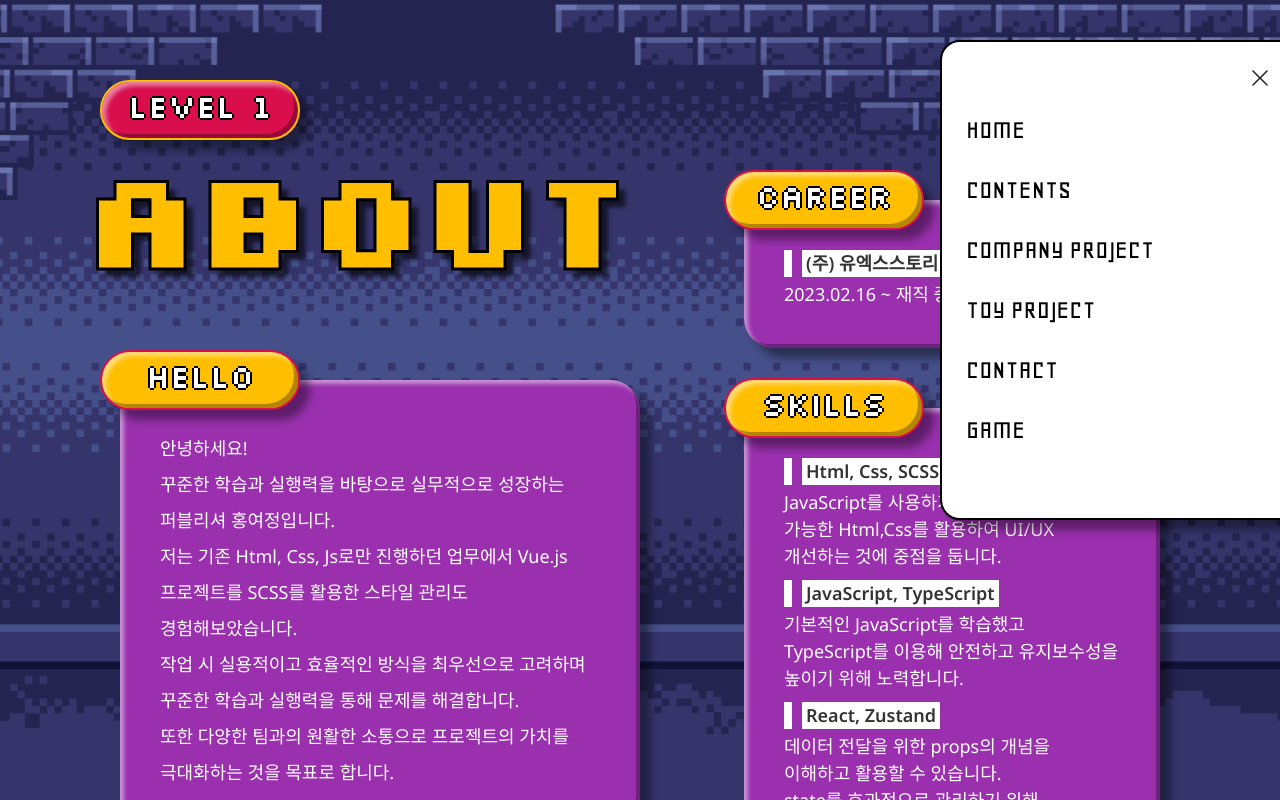
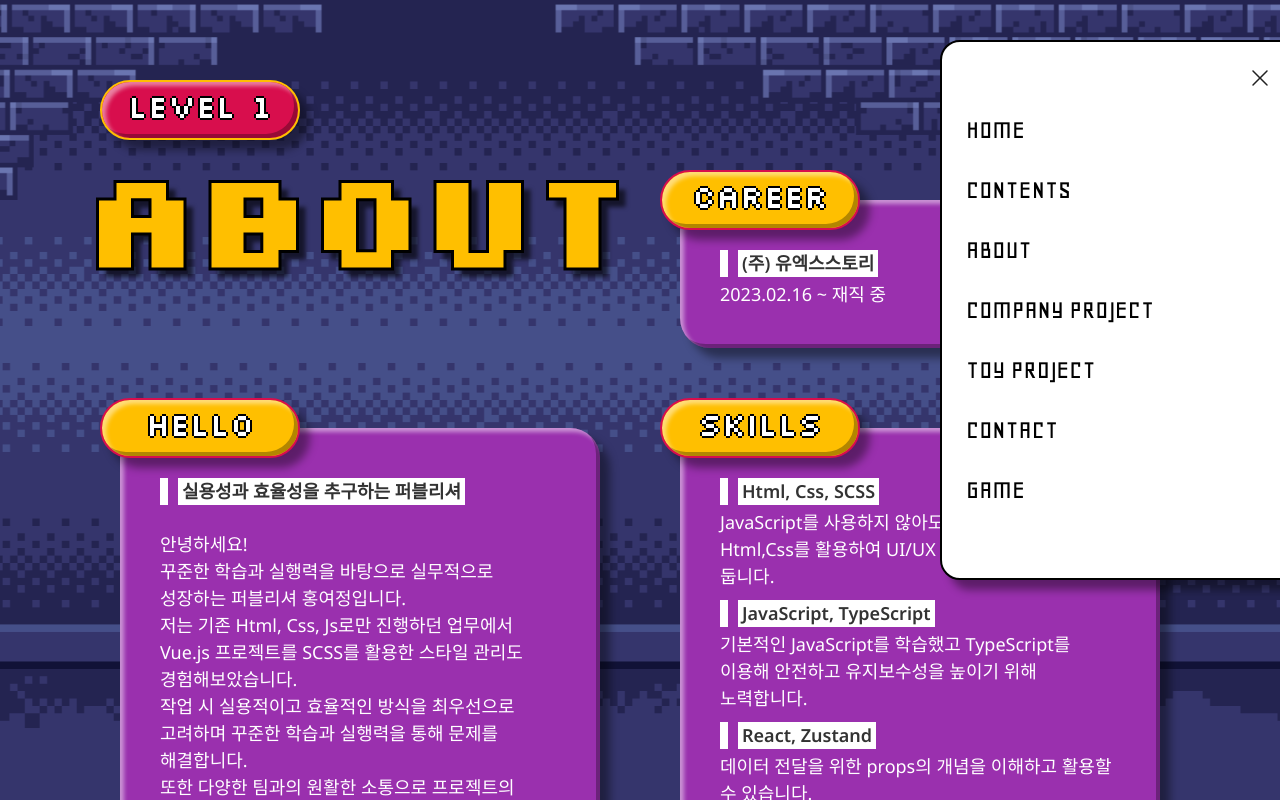
Before and after one commit to yyeojung/portfolio2025, a React (Create React App) app: page /about in a window 1280 px wide. Both pictures are taken after a click on the button "메뉴". Shown: the top 800 px of the page. Built offline with nearby package versions, Linux system fonts and the light colour scheme.

Commit message:
스타일 수정정

```diff
--- a/src/App.tsx
+++ b/src/App.tsx
@@ -25,7 +25,7 @@ const Wrap = styled.div`
       padding: 8rem 6rem;
     }
     @media (max-width: ${breakMobile}) {
-      padding: 12rem 4rem;
+      padding: 12rem 2rem;
     }
   }
 `;
--- a/src/components/Menu.tsx
+++ b/src/components/Menu.tsx
@@ -163,6 +163,11 @@ export default function Menu({ notHome }: MenuProps) {
                   </Link>
                 </li>
                 <li>
+                  <Link onClick={onClickLink} to='/about'>
+                    ABOUT <i>🙋🏻‍♀️</i>
+                  </Link>
+                </li>
+                <li>
                   <Link onClick={onClickLink} to='/company-project'>
                     COMPANY PROJECT <i>🏢</i>
                   </Link>
--- a/src/components/SubTitle.tsx
+++ b/src/components/SubTitle.tsx
@@ -18,9 +18,11 @@ const Title = styled.h1`
 
   @media (max-width: ${breakTablet}) {
     font-size: 12rem;
+    line-height: 9rem;
   }
   @media (max-width: ${breakMobile}) {
-    font-size: 8rem;
+    font-size: 7rem;
+    line-height: 6rem;
   }
 
   &.sub {
@@ -44,5 +46,7 @@ export default function SubTitle({ text, className }: SubTitle) {
       delay: 0
     });
   }, []);
-  return <Title ref={titleRef} className={`main_font ${className}`}></Title>;
+  return (
+    <Title ref={titleRef} className={`main_font ${className || ''}`}></Title>
+  );
 }
--- a/src/components/Tag.tsx
+++ b/src/components/Tag.tsx
@@ -32,5 +32,7 @@ interface TagProps {
 }
 
 export default function Tag({ text, className }: TagProps) {
-  return <CustomTag className={`main_font tag ${className}`}>{text}</CustomTag>;
+  return (
+    <CustomTag className={`main_font tag ${className || ''}`}>{text}</CustomTag>
+  );
 }
--- a/src/components/VioletBox.tsx
+++ b/src/components/VioletBox.tsx
@@ -1,16 +1,17 @@
 import styled from 'styled-components';
 import Tag from './Tag';
 import { ReactNode } from 'react';
-import { customBoxShadow } from 'assets/style/common';
+import { absolute, breakMobile, customBoxShadow } from 'assets/style/common';
 
 const Wrap = styled.div`
   position: relative;
 
   .tag {
-    position: absolute;
-    top: -3rem;
-    left: -2rem;
+    ${absolute('-2rem', '-3rem')}
     z-index: 10;
+    @media (max-width: ${breakMobile}) {
+      ${absolute('50%', '-3rem')}
+    }
   }
   .contents {
     display: block;
@@ -71,7 +72,7 @@ export default function VioletBox({
   link
 }: BoxProps) {
   return (
-    <Wrap className={`violet_box ${className}`}>
+    <Wrap className={`violet_box ${className || ''}`}>
       <Tag className='yellow' text={text} />
       {link ? (
         <a
--- a/src/page/AboutMe.tsx
+++ b/src/page/AboutMe.tsx
@@ -1,4 +1,4 @@
-import { absolute, breakTablet } from 'assets/style/common';
+import { absolute, breakTablet, flexCenter } from 'assets/style/common';
 import SubTitle from 'components/SubTitle';
 import Tag from 'components/Tag';
 import VioletBox from 'components/VioletBox';
@@ -9,48 +9,52 @@ const Wrap = styled.div`
   position: relative;
 
   .title {
-    position: absolute;
-    top: 0;
+    ${absolute('0', '0')}
   }
   .box_wrap {
-    display: flex;
-    justify-content: space-between;
+    display: grid;
+    grid-template-columns: repeat(2, 1fr);
+    gap: 8rem;
     padding: 12rem 4rem 0;
 
     .violet_box {
-      width: 50%;
+      max-width: 70rem;
       word-break: keep-all;
-      &.hello {
-        margin-top: 18rem;
-        p {
-          line-height: 2;
+      &:nth-child(1) {
+        grid-row: 2 / 3;
+      }
+      &:nth-child(2) {
+        grid-column: 2 / 3;
+      }
+      &:nth-child(3) {
+        grid-column: 2 / 3;
+      }
+
+      .contents {
+        height: 100%;
+
+        li:not(:first-child) {
+          margin-top: 1rem;
         }
       }
-      &:not(.hello) {
-        width: 100%;
-        li:not(:first-child) {
-          .inner_title {
-            margin-top: 1rem;
-          }
-        }
-      }
-    }
-    .box_right {
-      width: 40%;
     }
   }
 
   @media (max-width: ${breakTablet}) {
     .title {
-      ${absolute('50%')};
+      position: initial;
+      ${flexCenter}
+      flex-direction: column;
     }
     .box_wrap {
-      flex-direction: column;
       gap: 6rem;
+      grid-template-columns: 1fr;
+      padding: 6rem 0rem 0;
 
-      .violet_box,
-      .box_right {
-        width: 100%;
+      .violet_box {
+        max-width: 100%;
+        grid-row: auto !important;
+        grid-column: auto !important;
       }
     }
   }
@@ -66,7 +70,11 @@ export default function Contents() {
           <SubTitle className='sub' text='ABOUT' />
         </div>
         <div className='box_wrap'>
-          <VioletBox className='hello' text='HELLO'>
+          <VioletBox text='HELLO'>
+            <h3 className='inner_title'>
+              <span>실용성과 효율성을 추구하는 퍼블리셔</span>
+            </h3>
+            <br />
             <p>
               안녕하세요! <br />
               꾸준한 학습과 실행력을 바탕으로 실무적으로 성장하는 퍼블리셔
@@ -79,7 +87,46 @@ export default function Contents() {
               극대화하는 것을 목표로 합니다.
             </p>
           </VioletBox>
-          <div className='box_right d_flex gap60 flex_column'>
+          <VioletBox text='CAREER'>
+            <h3 className='inner_title'>
+              <span>(주) 유엑스스토리</span>
+            </h3>
+            <p>2023.02.16 ~ 재직 중</p>
+          </VioletBox>
+          <VioletBox text='SKILLS'>
+            <ul>
+              <li>
+                <h3 className='inner_title'>
+                  <span>Html, Css, SCSS</span>
+                </h3>
+                <p>
+                  JavaScript를 사용하지 않아도 충분히 구현 가능한 Html,Css를
+                  활용하여 UI/UX 개선하는 것에 중점을 둡니다.
+                </p>
+              </li>
+              <li>
+                <h3 className='inner_title'>
+                  <span>JavaScript, TypeScript</span>
+                </h3>
+                <p>
+                  기본적인 JavaScript를 학습했고 TypeScript를 이용해 안전하고
+                  유지보수성을 높이기 위해 노력합니다.
+                </p>
+              </li>
+              <li>
+                <h3 className='inner_title'>
+                  <span>React, Zustand</span>
+                </h3>
+                <p>
+                  데이터 전달을 위한 props의 개념을 이해하고 활용할 수 있습니다.
+                  <br />
+                  state를 효과적으로 관리하기 위해 Zustand를 사용하여 전역
+                  상태관리를 경험해보았습니다.
+                </p>
+              </li>
+            </ul>
+          </VioletBox>
+          {/* <div className='box_right d_flex gap60 flex_column'>
             <VioletBox text='CAREER'>
               <h3 className='inner_title'>
                 <span>(주) 유엑스스토리</span>
@@ -120,7 +167,7 @@ export default function Contents() {
                 </li>
               </ul>
             </VioletBox>
-          </div>
+          </div> */}
         </div>
       </Wrap>
     </>
--- a/src/page/CompanyProject.tsx
+++ b/src/page/CompanyProject.tsx
@@ -24,9 +24,6 @@ export const ProjectWrap = styled.div`
 
   .title {
     display: flex;
-    .sub {
-      margin: -2rem 0 0 2rem;
-    }
   }
   @media (max-width: ${breakTablet}) {
     .box_wrap {
@@ -52,7 +49,7 @@ export default function CompanyProject() {
       <Link className='next_link' to='/toy-project'></Link>
       <div className='title'>
         <Tag className='red ml_20' text='LEVEL 2' />
-        <SubTitle className='sub' text='PROJECT' />
+        <SubTitle text='PROJECT' />
       </div>
       <div className='box_wrap'>
         <VioletBox text='LGU+ DMS BO' link='https://www.google.com'>
--- a/src/page/ToyProject.tsx
+++ b/src/page/ToyProject.tsx
@@ -13,7 +13,7 @@ export default function CompanyProject() {
       <Link className='next_link' to='/contact'></Link>
       <div className='title'>
         <Tag className='red ml_20' text='LEVEL 3' />
-        <SubTitle className='sub' text='TOY PROJECT' />
+        <SubTitle text='TOY PROJECT' />
       </div>
       <div className='box_wrap'>
         <VioletBox text='bookbook' link='https://www.google.com'>
```
Also changed, not shown: 1 other file (tests, documents, lock files or other folders).
